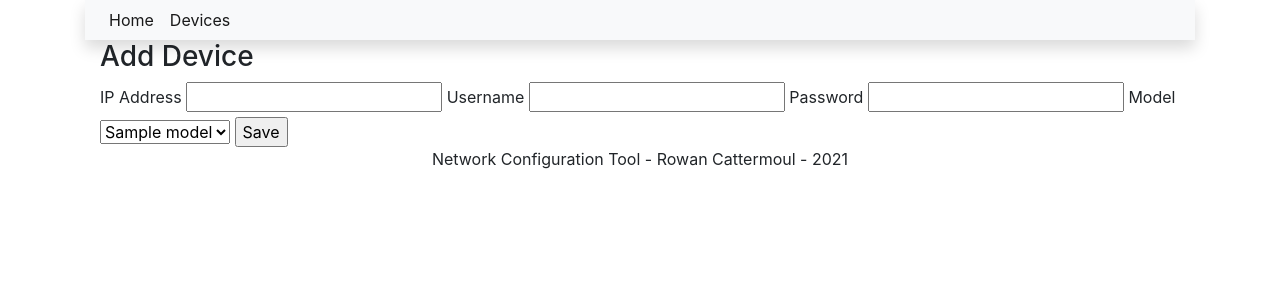
After one commit to RowCatt/NetworkConfigurationTool, a PHP site: page /add_device.php in a window 1280 px wide. The commit adds this page. Shown: the top 300 px of the page. Run offline with PHP 8.4, Linux system fonts and the light colour scheme; tables that the repository leaves empty or names only in its code hold one stand-in row (values such as "Sample post").

Commit message:
add device form

```diff
--- /dev/null
+++ b/add_device.php
@@ -0,0 +1,65 @@
+<?php
+
+$page_name = "Devices"; // Set page name
+// Insert header
+require("requires/header.php");
+
+// Add databse connection info
+require("requires/connect.php");
+
+?>
+
+<body>
+
+    <div class="container">
+
+        <?php
+
+        require("requires/navbar.php") // insert navbar
+
+        ?>
+
+        <div class='container'>
+
+            <h3> Add Device </h3>
+
+            <form action='process/addDeviceProcess.php' method='post'>
+
+                <label for="ip">IP Address</label>
+                <input type="text" name="ip">
+
+                <label for="username">Username</label>
+                <input type="text" name="username">
+
+                <label for="password">Password</label>
+                <input type="text" name="password">
+
+                <label for="model">Model</label>
+                <select name="model">
+                    <?php
+
+                    // Get all models from DB
+                    $query = "SELECT * FROM `models`";
+                    $query = mysqli_query($connect,$query);
+                    while($model = mysqli_fetch_assoc($query))
+                    {
+                        $model = $model["name"];
+                        echo "<option value='$model'>$model</option>";
+                    }
+
+                    ?>
+                </select>
+
+                <input type="submit" value="Save">
+
+            </form>
+
+        </div>
+
+    </div>
+</body>
+
+<?php
+// Include footer
+require("requires/footer.php");
+?>
--- a/devices.php
+++ b/devices.php
@@ -10,12 +10,12 @@ require("requires/connect.php");
 ?>
 
 <body>
-    <?php require("requires/navbar.php") // insert navbar ?>
-</body>
 
     <div class="container">
 
         <?php
+
+        require("requires/navbar.php") // insert navbar
 
         // Add Device Page link
         echo "<a style='margin: 5px; margin-left: 10px;' class='btn btn-primary' href='add_device.php'> Add Device </a>";
@@ -48,6 +48,7 @@ require("requires/connect.php");
         ?>
 
     </div>
+</body>
 
 <?php
 // Include footer
```
Also changed, not shown: process/addDeviceProcess.php (added). Lines whose indentation alone changed are shown as unchanged.
